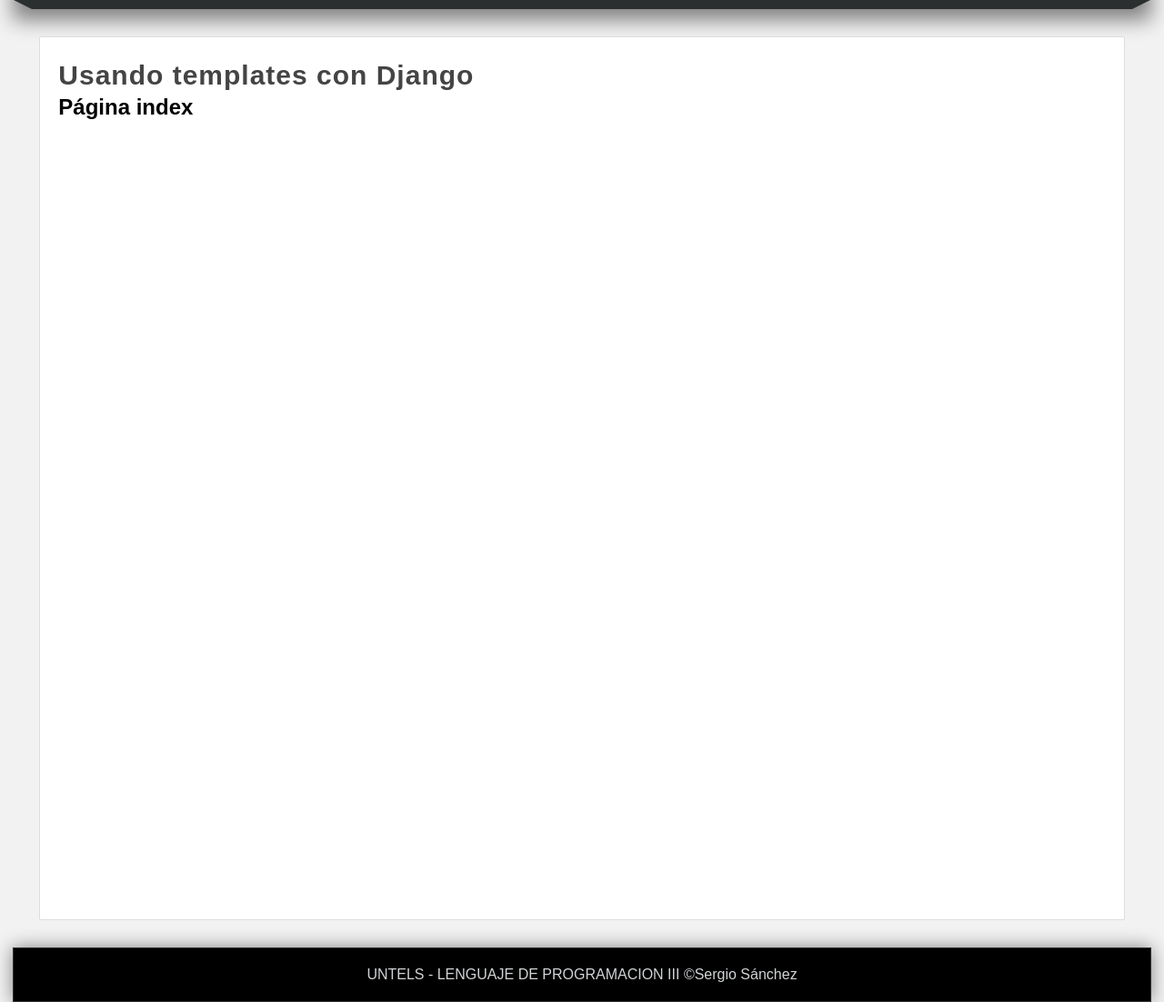
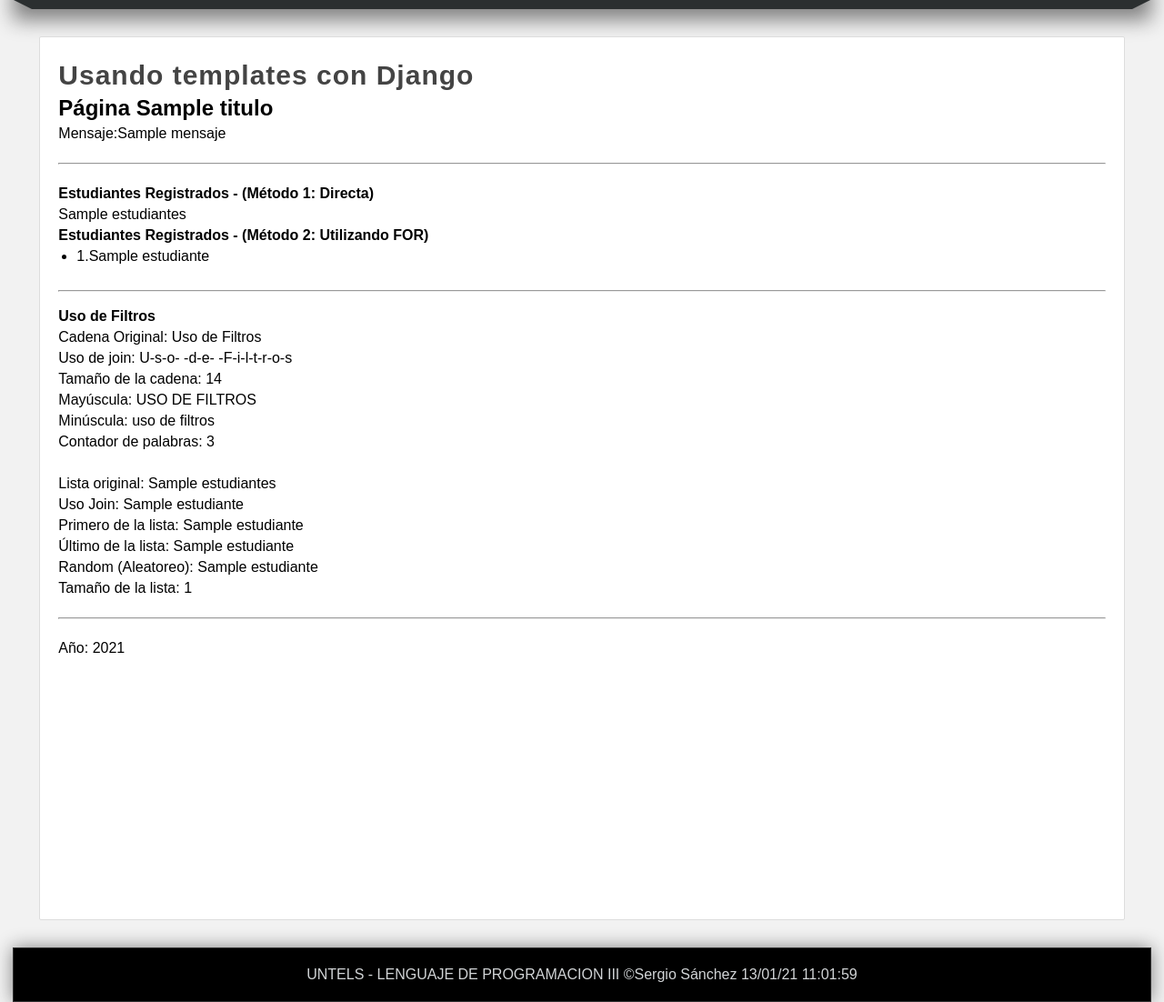
Before and after one commit to Sergio1805/ProyectosDjango, a Django app: template s07proyecto001/miapp/templates/index.html in a window 1280 px wide. Shown: the part 182-1284 px from the top of the page at 91% size. Run offline with Django 3.2, Linux system fonts and the light colour scheme; the template is opened without the code that fills it: most values are stand-ins (such as "Sample title", 1, 10 or a date in 2020).

Commit message:
filtros personalizados

```diff
--- a/s07proyecto001/miapp/static/css/style.css
+++ b/s07proyecto001/miapp/static/css/style.css
@@ -7,6 +7,21 @@
     padding: 0px;
     font-family:Arial, Helvetica, sans-serif;
     text-decoration:none;
+
+}
+
+
+.box p, .box h2, .box h3, .box ul {
+
+    margin-bottom: 5px;
+    margin-top: 5px;
+
+}
+
+.box ul, .box ol{
+
+    margin-bottom: 10px;
+    margin-left: 20px;
 
 }
 
--- /dev/null
+++ b/s07proyecto001/miapp/templates/estudiantesregistrados.html
@@ -0,0 +1,25 @@
+<br>
+<hr>
+</br>
+<p>
+    <strong>{{encabezado}} - (Método 1: Directa)</strong>
+</p>
+{{estudiantes}}
+
+<p>
+    <strong>{{encabezado}} - (Método 2: Utilizando FOR)</strong>
+</p>
+<ul>
+    {%for estudiante in estudiantes %}
+
+    <li>
+        {{forloop.counter}}.{{estudiante}}
+        {%empty%}
+        <li>
+            No hay estudiantes registrados...
+        </li>
+
+    </li>
+
+    {%endfor%}
+</ul>
--- /dev/null
+++ b/s07proyecto001/miapp/templates/filtros.html
@@ -0,0 +1,46 @@
+<br>
+<hr>
+<br>
+<strong> {{encabezado}}</strong>
+
+<br>
+<p>
+    Cadena Original: {{encabezado|default:"Sección sin título"}}
+</p>
+<p>
+    Uso de join: {{encabezado|join:'-'}}
+</p>
+<p>
+    Tamaño de la cadena: {{encabezado|length}}
+</p>
+<p>
+    Mayúscula: {{encabezado|upper}}
+</p>
+<p>
+    Minúscula: {{encabezado|lower}}
+</p>
+<p>
+    Contador de palabras: {{encabezado|wordcount}}
+</p>
+<br>
+<p>
+    Lista original: {{estudiantes}}
+</p>
+<p>
+    Uso Join: {{estudiantes|join:' - '}}
+</p>
+<p>
+    Primero de la lista: {{estudiantes|first}}
+</p>
+<p>
+    Último de la lista: {{estudiantes|last}}
+</p>
+<p>
+    Random (Aleatoreo): {{estudiantes|random}}
+</p>
+<p>
+    Tamaño de la lista: {{estudiantes|length}}
+</p>
+<br>
+<hr>
+<br>
--- a/s07proyecto001/miapp/templates/index.html
+++ b/s07proyecto001/miapp/templates/index.html
@@ -1,9 +1,30 @@
 {% extends 'layout.html' %}
 {%block title%}
-    Inicio
+    {{inicio}}
 {%endblock title%}
 
 {%block content%}
+
+{% comment 'Datos de la pagina index'%}
+    En esta página se mostrará la bienvenida al
+    Además se mostrará XX YYY ZZZ
+{% endcomment %}
 <h1 class="title"> Usando templates con Django </h1>
-<h2>        Página index         </h2>
+<h2>Página {{titulo}} </h2>
+
+{%if mensaje %}
+<p>
+    Mensaje:{{mensaje}}
+</p>
+{% else %}
+    <strong>
+        El mensaje no tiene contenido...
+    </strong>
+{%endif%}
+
+{% include 'estudiantesregistrados.html' with encabezado="Estudiantes Registrados" %}
+{% include 'filtros.html' with encabezado="Uso de Filtros" %}
+ <p>
+     Año: 2021
+ </p>
 {%endblock content%}
--- a/s07proyecto001/miapp/templates/layout.html
+++ b/s07proyecto001/miapp/templates/layout.html
@@ -29,16 +29,16 @@
             <nav>
                 <ul>
                     <li>
-                    <a href="/inicio">Inicio</a>
+                    <a href="{% url 'inicio' %}">Inicio</a>
                     </li>
                     <li>
-                    <a href="/saludo">Saludo</a>
+                    <a href="{% url 'saludo' %}">Saludo</a>
                     </li>
                     <li>
-                    <a href="/rango">Mostrar números [a;b]</a>
+                    <a href="{% url 'rango' %}">Mostrar números [a;b]</a>
                     </li>
                     <li>
-                    <a href="/rango2">Mostrar números(Parámetros) [a;b]</a>
+                    <a href="{% url 'rango2' %}">Mostrar números(Parámetros) [a;b]</a>
                     </li>
                 </ul>
 
@@ -68,7 +68,7 @@
 
         </div>
         <footer>
-            UNTELS - LENGUAJE DE PROGRAMACION III &copy;Sergio Sánchez
+            UNTELS - LENGUAJE DE PROGRAMACION III &copy;Sergio Sánchez {% now 'd/m/y h:m:s' %}
         </footer>
 
     </body>
--- a/s07proyecto001/s07proyecto001/settings.py
+++ b/s07proyecto001/s07proyecto001/settings.py
@@ -112,7 +112,7 @@ USE_I18N = True
 
 USE_L10N = True
 
-USE_TZ = True
+USE_TZ = False
 
 
 # Static files (CSS, JavaScript, Images)
```
Also changed, not shown: s07proyecto001/miapp/templates/rango.html (added, +27 -0 lines), s07proyecto001/miapp/templates/saludo.html (+7 -2 lines), s07proyecto001/miapp/templatetags/filters.py (added, +7 -0 lines), s07proyecto001/miapp/views.py (+22 -17 lines), 1 other file.
